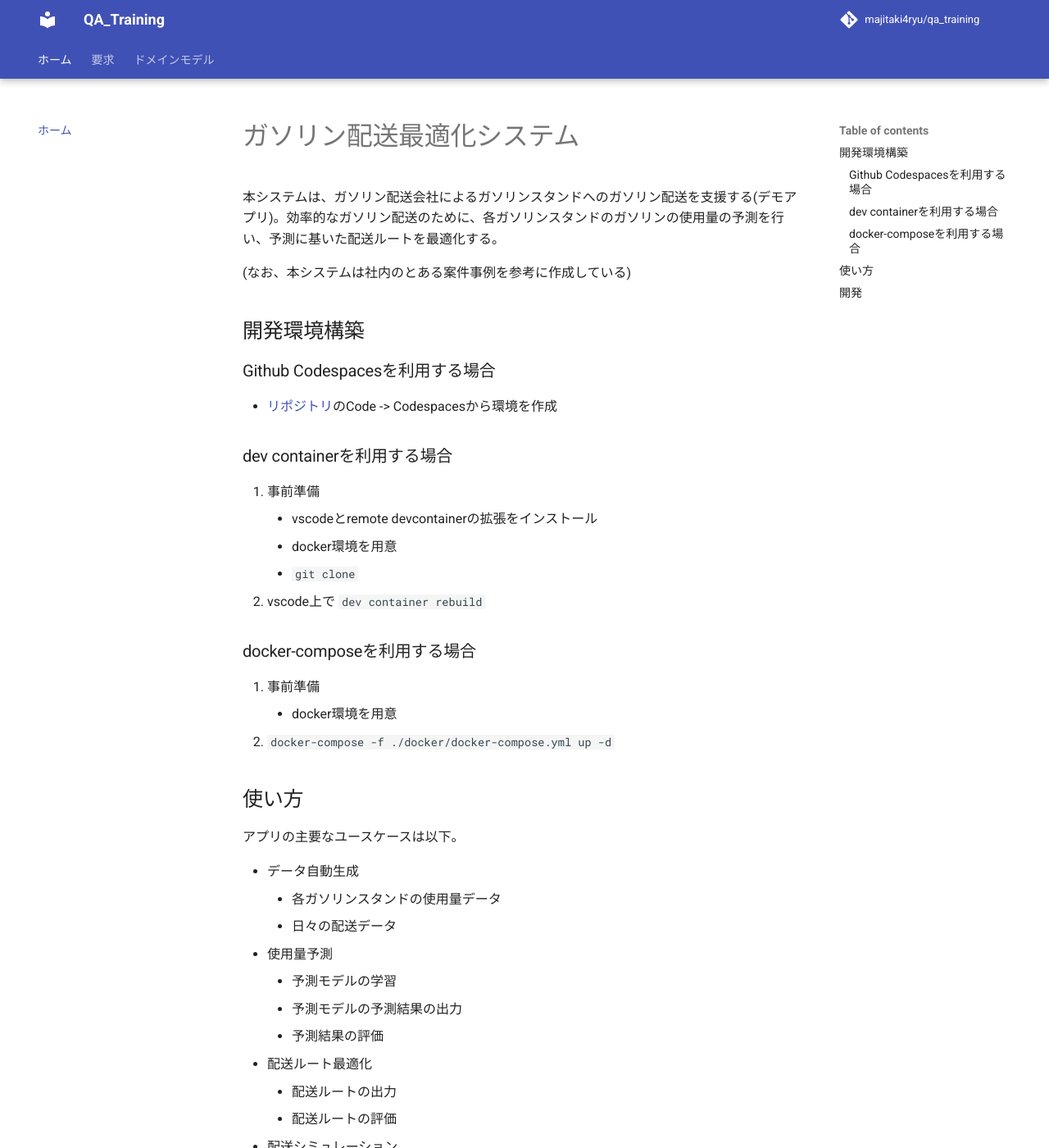
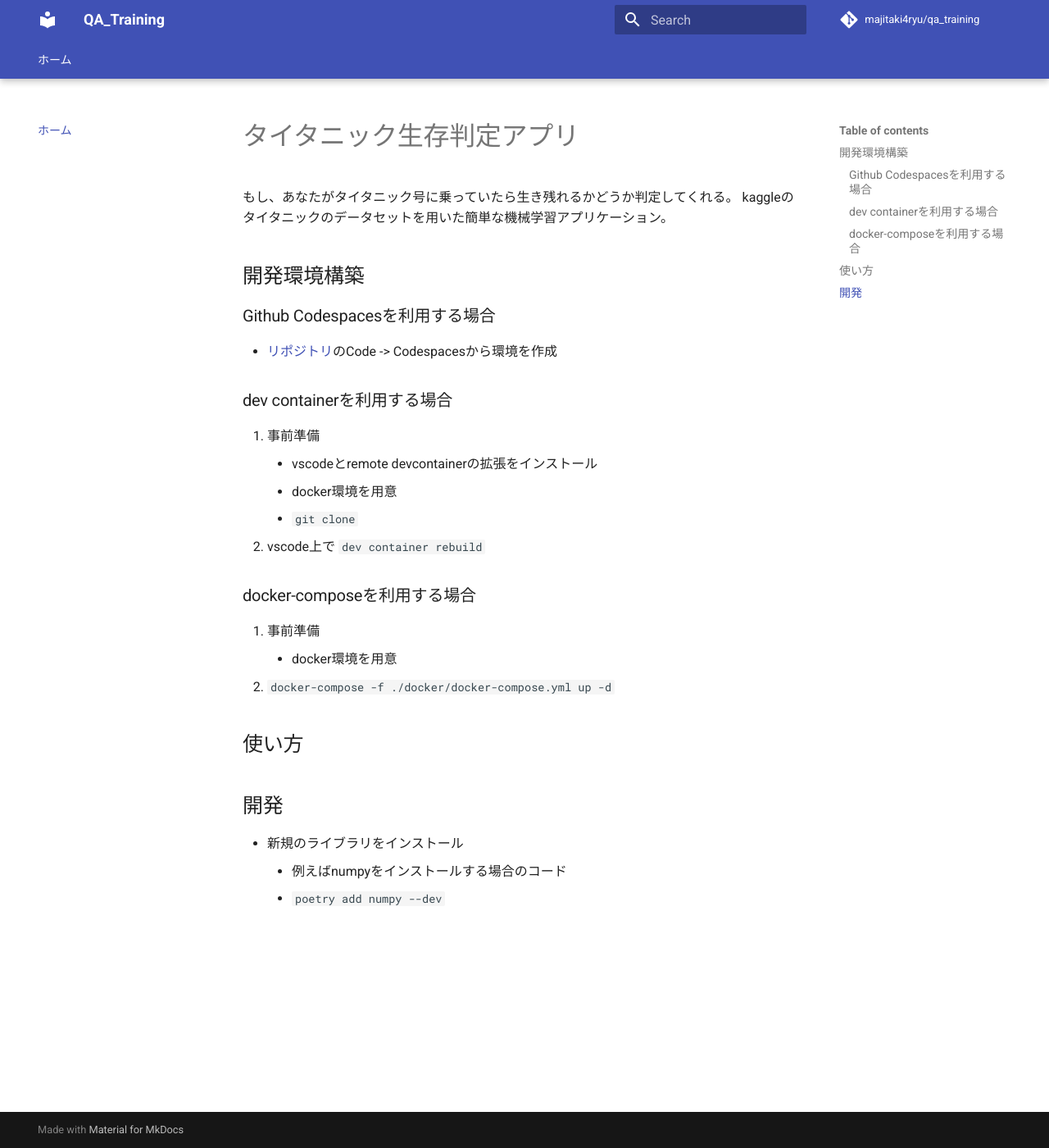
Before and after one commit to tsukasa-koga-bp/qa_training, an MkDocs documentation site: the page built from docs/index.md, in a window 1280 px wide and 1400 px high. Shown: the whole window at 82% size. Built offline with MkDocs 1.6.1 and Material for MkDocs 9.7.7, drawn with Linux system fonts in a browser that asks for light colours; comment, search, counter and statistics services are not loaded; some of the changed text lies outside the part shown.

Commit message:
docs: 配送システム -> 生存判定システムに変更

````diff
--- a/README.md
+++ b/README.md
@@ -1,40 +1,33 @@
-# ガソリン配送最適化システム
-本システムは、ガソリン配送会社によるガソリンスタンドへのガソリン配送を支援する(デモアプリ)。効率的なガソリン配送のために、各ガソリンスタンドのガソリンの使用量の予測を行い、予測に基いた配送ルートを最適化する。
+# タイタニック生存判定アプリ
 
-(なお、本システムは社内のとある案件事例を参考に作成している)
+もし、あなたがタイタニック号に乗っていたら生き残れるかどうか判定してくれる。
+kaggleのタイタニックのデータセットを用いた簡単な機械学習アプリケーション。
+
 
 ## 開発環境構築
+
 ### Github Codespacesを利用する場合
+
 - [リポジトリ](https://github.com/majitaki4ryu/qa_training)のCode -> Codespacesから環境を作成
+
 ### dev containerを利用する場合
+
 1. 事前準備
     - vscodeとremote devcontainerの拡張をインストール
     - docker環境を用意
     - ```git clone```
 2. vscode上で ```dev container rebuild```
+
 ### docker-composeを利用する場合
+
 1. 事前準備
     - docker環境を用意
 2. ```docker-compose -f ./docker/docker-compose.yml up -d```
 
 ## 使い方
-アプリの主要なユースケースは以下。
-
-- データ自動生成
-    - 各ガソリンスタンドの使用量データ
-    - 日々の配送データ
-- 使用量予測
-    - 予測モデルの学習
-    - 予測モデルの予測結果の出力
-    - 予測結果の評価
-- 配送ルート最適化
-    - 配送ルートの出力
-    - 配送ルートの評価
-- 配送シミュレーション
-    - 配送シミュレーション結果の出力
-    - 配送シミュレーション結果の評価
 
 ## 開発
+
 - 新規のライブラリをインストール
     - 例えばnumpyをインストールする場合のコード
     - ```poetry add numpy --dev```
--- a/mkdocs.yml
+++ b/mkdocs.yml
@@ -6,8 +6,6 @@ use_directory_urls: false
 
 nav:
   - ホーム: index.md
-  - 要求: requirements.md
-  - ドメインモデル: domain_model.md
 
 theme:
   name: material
@@ -31,6 +29,8 @@ markdown_extensions:
 
 plugins:
   #- glightbox
+  - search
+  - table-reader
   - drawio-exporter:
       cache_dir: "drawio-exporter"
       drawio_executable: null
@@ -38,3 +38,6 @@ plugins:
       format: svg
       embed_format: "{img_open}{img_src}{img_close}"
       sources: "*.drawio"
+  - literate-nav:
+      nav_file: README.md
+      implicit_index: true
--- a/pyproject.toml
+++ b/pyproject.toml
@@ -18,6 +18,8 @@ mkdocs = "^1.4.2"
 mkdocs-material = "^9.1.3"
 mkdocs-glightbox = "^0.3.2"
 mkdocs-drawio-exporter = "^0.8.0"
+mkdocs-literate-nav = "^0.6.0"
+mkdocs-table-reader-plugin = "^2.0"
 
 [build-system]
 requires = ["poetry-core"]
````
Also changed, not shown: docs/domain_model.md (deleted, +0 -67 lines), docs/requirements.md (deleted, +0 -49 lines), 6 other files.
